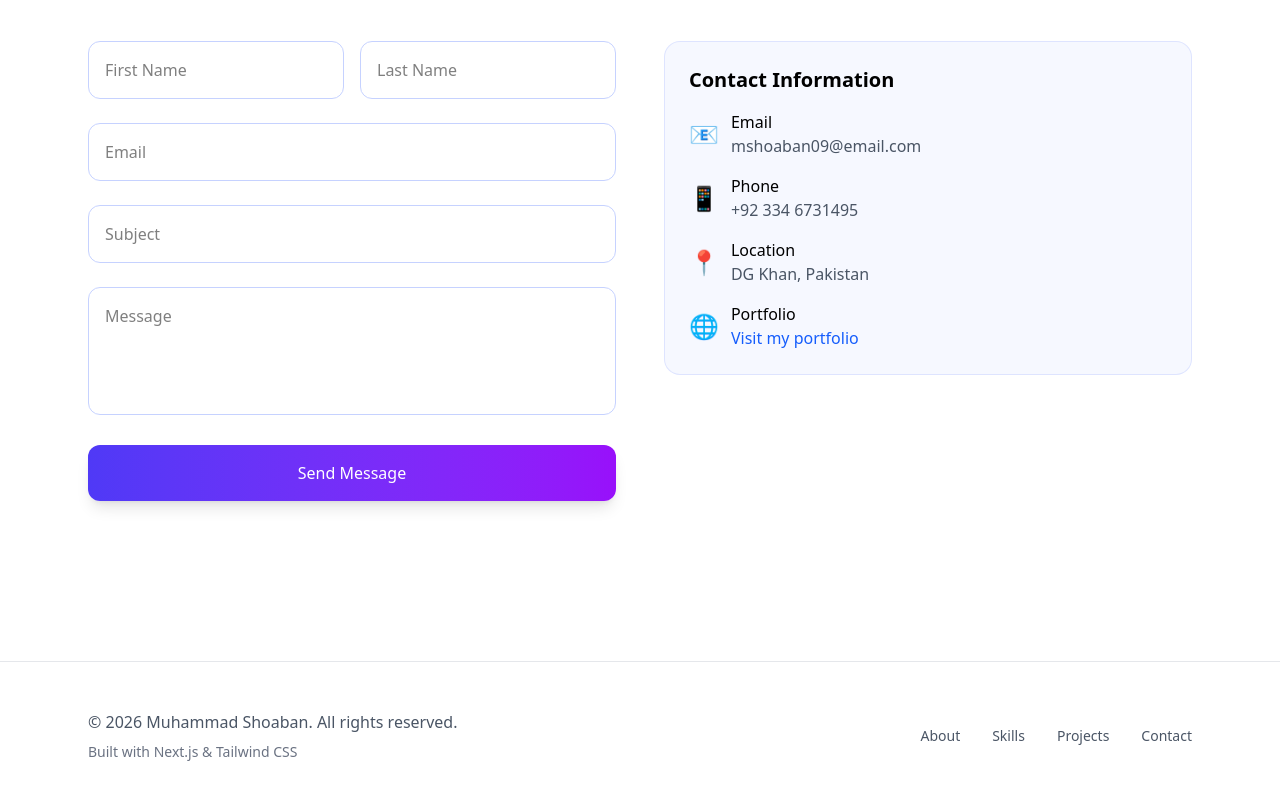
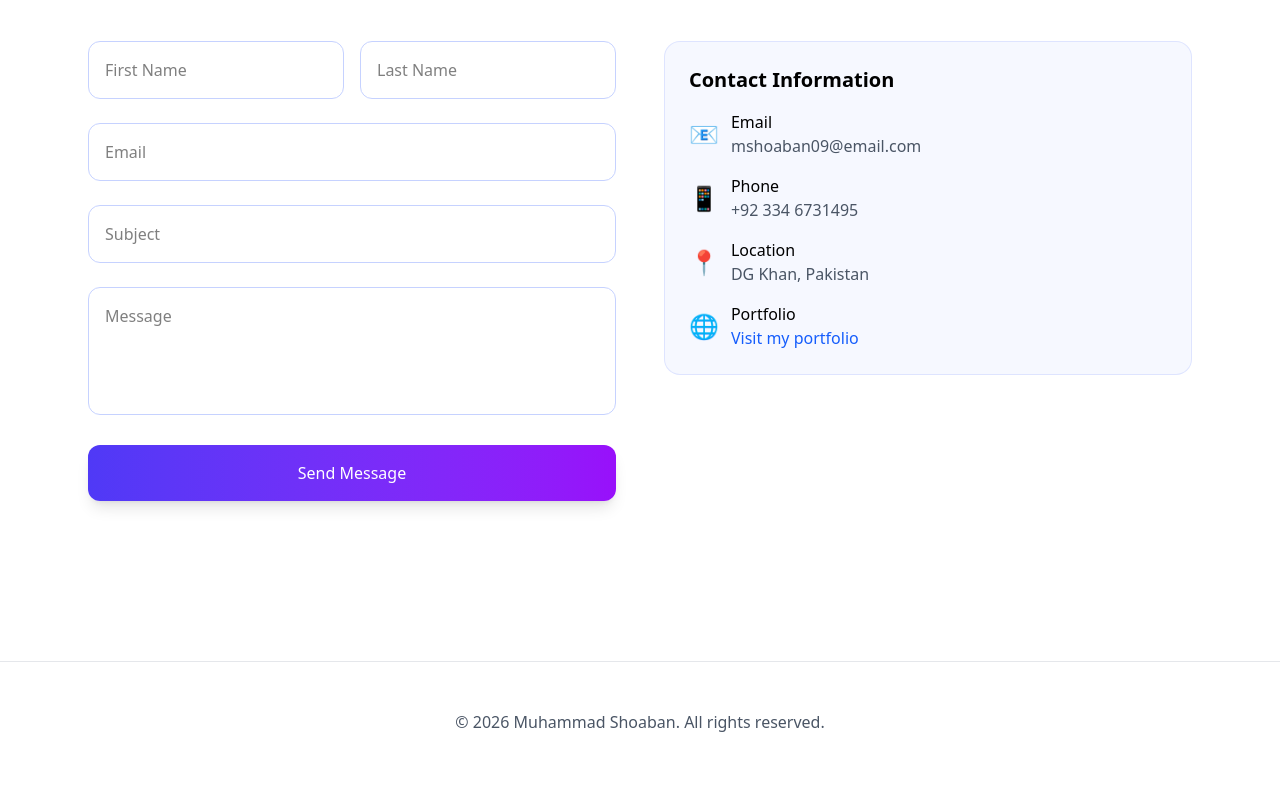
Before and after one commit to mshoaban/portfolio, a Next.js app: page / in a window 1280 px wide. Shown: the part 7395-8195 px from the top of the page. Built offline with nearby package versions, Linux system fonts and the light colour scheme.

Commit message:
Footer update

```diff
--- a/components/Footer.jsx
+++ b/components/Footer.jsx
@@ -1,25 +1,12 @@
 export default function Footer() {
   return (
     <footer className="border-t border-gray-200 dark:border-gray-800 py-12 mt-20">
-      <div className="max-w-6xl mx-auto px-6 flex flex-col md:flex-row justify-between items-center gap-6">
+      <div className="max-w-6xl mx-auto px-6 flex justify-center items-center">
 
-        {/* LEFT */}
-        <div className="text-center md:text-left">
-          <p className="text-gray-600 dark:text-gray-400 mb-2">
-            © {new Date().getFullYear()} Muhammad Shoaban. All rights reserved.
-          </p>
-          <p className="text-sm text-gray-500 dark:text-gray-500">
-            Built with Next.js & Tailwind CSS
-          </p>
-        </div>
-
-        {/* RIGHT LINKS */}
-        <div className="flex gap-8 text-sm">
-          <a href="#about" className="text-gray-600 dark:text-gray-400 hover:text-blue-500 transition-colors">About</a>
-          <a href="#skills" className="text-gray-600 dark:text-gray-400 hover:text-blue-500 transition-colors">Skills</a>
-          <a href="#projects" className="text-gray-600 dark:text-gray-400 hover:text-blue-500 transition-colors">Projects</a>
-          <a href="#contact" className="text-gray-600 dark:text-gray-400 hover:text-blue-500 transition-colors">Contact</a>
-        </div>
+        {/* CENTER */}
+        <p className="text-gray-600 dark:text-gray-400 text-center">
+          © {new Date().getFullYear()} Muhammad Shoaban. All rights reserved.
+        </p>
 
       </div>
     </footer>
```
